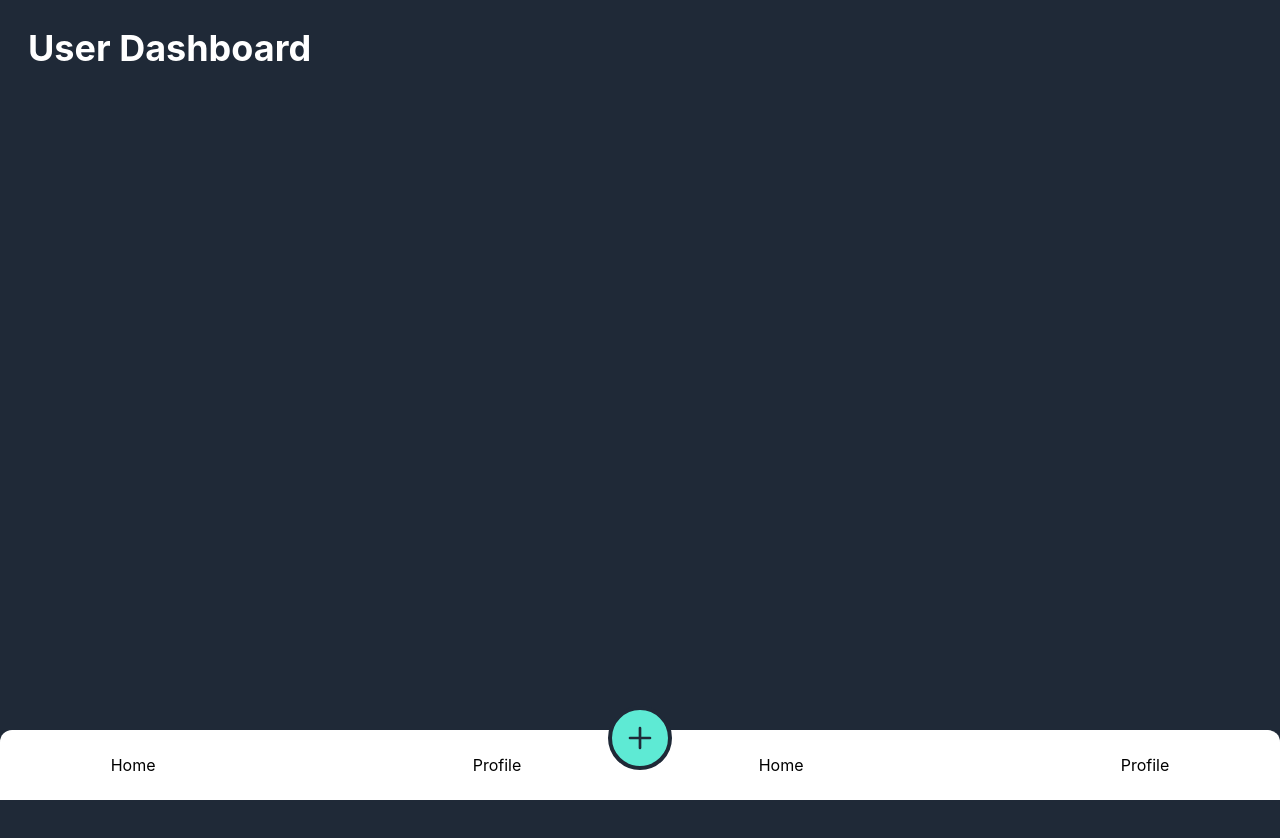
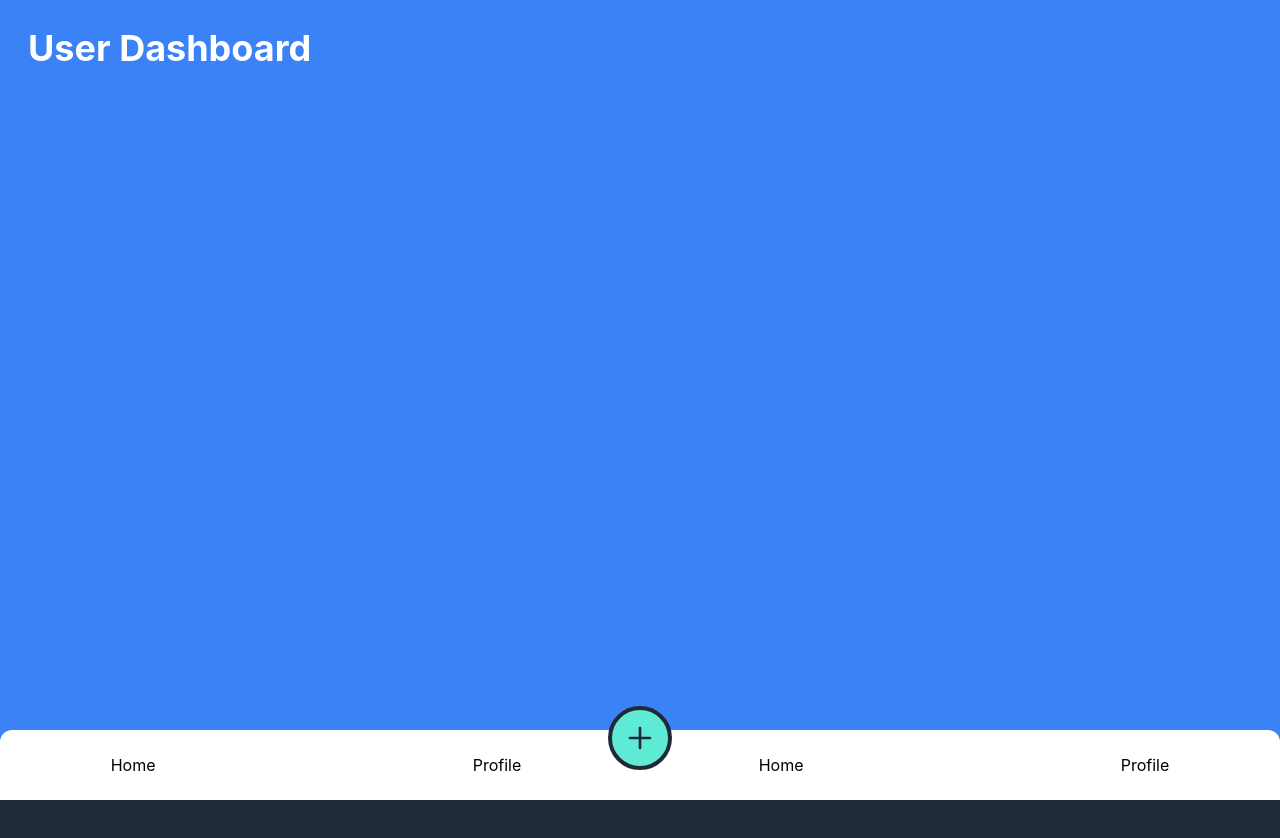
Before and after one commit to abhilashk23/todo-ui, a React (Create React App) app: page /user in a window 1280 px wide. Shown: the top 838 px of the page. Before the commit the page ends 800 px from the top, so only its background shows below. Built offline with nearby package versions, Linux system fonts and the light colour scheme.

Commit message:
Added navbar and user dashboard layout

```diff
--- a/src/components/Dashboard/Dashboard.js
+++ b/src/components/Dashboard/Dashboard.js
@@ -22,7 +22,7 @@ function Dashboard() {
     };
 
     return (
-        <div className='h-96'>
+        <div className='bg-blue-500 h-full'>
             <div className='p-7'>
                 <p className='text-4xl font-bold text-white'> User Dashboard</p>
             </div>
--- a/src/pages/Home.js
+++ b/src/pages/Home.js
@@ -5,10 +5,10 @@ import Nav from '../components/Nav/Nav';
 function Home() {
   return (
     <div className='relative h-screen'>
-        <div className='inset-x-0 top-0'>
+        <div className='h-screen inset-x-0 top-0'>
             <Dashboard />
         </div>
-        <div className='absolute inset-x-0 bottom-0'>
+        <div className='sticky inset-x-0 bottom-0'>
             <Nav />
         </div>
     </div>
```
